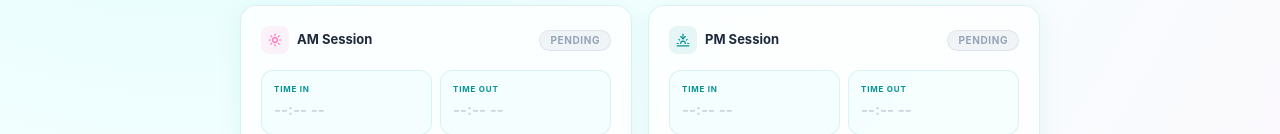
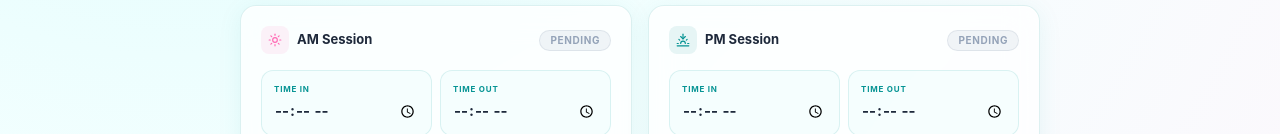
Before and after one commit to Justine-Felices/Daily-Time-Report, a Next.js app: page / in a window 1280 px wide. Shown: the part 666-800 px from the top of the page. Built offline with nearby package versions, Linux system fonts and the light colour scheme.

Commit message:
improve time logging UX with time-only inputs and validation guards

```diff
--- a/components/features/encode-past/EncodePastContent.jsx
+++ b/components/features/encode-past/EncodePastContent.jsx
@@ -24,7 +24,9 @@ const INITIAL_FORM = {
 };
 
 function calculateTotalHours({ amIn, amOut, pmIn, pmOut }) {
-  return (amIn && amOut ? 4 : amIn ? 2 : 0) + (pmIn && pmOut ? 4 : pmIn ? 2 : 0);
+  return (
+    (amIn && amOut ? 4 : amIn ? 2 : 0) + (pmIn && pmOut ? 4 : pmIn ? 2 : 0)
+  );
 }
 
 export default function EncodePastContent() {
--- a/components/features/history/HistoryContent.jsx
+++ b/components/features/history/HistoryContent.jsx
@@ -24,7 +24,9 @@ function filterHistoryRecords(records, search, filterStatus) {
       record.status.toLowerCase().includes(searchValue) ||
       noteValue.includes(searchValue);
 
-    return matchSearch && (filterStatus === "All" || record.status === filterStatus);
+    return (
+      matchSearch && (filterStatus === "All" || record.status === filterStatus)
+    );
   });
 }
 
--- a/components/features/history/components/FiltersSection.jsx
+++ b/components/features/history/components/FiltersSection.jsx
@@ -60,7 +60,11 @@ export default function FiltersSection({
             value={filterStatus}
             onChange={(event) => onFilterStatusChange(event.target.value)}
             className="w-full appearance-none outline-none"
-            style={{ ...FIELD_STYLE, padding: "9px 36px 9px 32px", cursor: "pointer" }}
+            style={{
+              ...FIELD_STYLE,
+              padding: "9px 36px 9px 32px",
+              cursor: "pointer",
+            }}
           >
             {statuses.map((statusValue) => (
               <option key={statusValue} value={statusValue}>
--- a/components/features/history/components/StatsSection.jsx
+++ b/components/features/history/components/StatsSection.jsx
@@ -17,7 +17,11 @@ const VALUE_STYLE = {
   letterSpacing: "-0.02em",
 };
 
-export default function StatsSection({ totalRecords, presentDays, hoursLogged }) {
+export default function StatsSection({
+  totalRecords,
+  presentDays,
+  hoursLogged,
+}) {
   const cards = [
     {
       label: "TOTAL RECORDS",
--- a/components/features/home/HomeDashboard.jsx
+++ b/components/features/home/HomeDashboard.jsx
@@ -4,7 +4,6 @@ import { useState } from "react";
 import useLiveClock from "@/hooks/useLiveClock";
 import useTimedFlag from "@/hooks/useTimedFlag";
 import { GLASS_INPUT_STYLE, STATUS_OPTIONS } from "@/lib/dtr-constants";
-import { formatLogTime } from "@/lib/dtr-formatters";
 import PageShell from "@/components/layout/PageShell";
 import HeaderSection from "@/components/features/home/sections/HeaderSection";
 import ProgressSection from "@/components/features/home/sections/ProgressSection";
@@ -12,9 +11,28 @@ import SessionSection from "@/components/features/home/sections/SessionSection";
 import DailyStatusSection from "@/components/features/home/sections/DailyStatusSection";
 import SummarySection from "@/components/features/home/sections/SummarySection";
 
+function formatNowClock(date) {
+  const hours = date.getHours().toString().padStart(2, "0");
+  const minutes = date.getMinutes().toString().padStart(2, "0");
+  return `${hours}:${minutes}`;
+}
+
+function toMinutes(clock) {
+  if (!clock) return null;
+  const [hours, minutes] = clock.split(":").map(Number);
+  if (Number.isNaN(hours) || Number.isNaN(minutes)) return null;
+  return hours * 60 + minutes;
+}
+
 const TARGET_HOURS = 500;
 const BASE_MONTH_HOURS = 126;
 const BASE_TOTAL_HOURS = 274;
+const NON_WORKING_STATUSES = [
+  "Sick Leave",
+  "Vacation Leave",
+  "Absent",
+  "Holiday",
+];
 
 const HOME_INPUT_STYLE = {
   ...GLASS_INPUT_STYLE,
@@ -27,6 +45,8 @@ export default function HomeDashboard() {
   const [pmSession, setPmSession] = useState({ timeIn: null, timeOut: null });
   const [dailyStatus, setDailyStatus] = useState(STATUS_OPTIONS[0]);
   const [dailyNote, setDailyNote] = useState("");
+  const [amHasTimeError, setAmHasTimeError] = useState(false);
+  const [pmHasTimeError, setPmHasTimeError] = useState(false);
   const [noteSaved, triggerNoteSaved] = useTimedFlag(2500);
   const now = useLiveClock();
 
@@ -60,33 +80,76 @@ export default function HomeDashboard() {
     : hasAnyLog
       ? "CLOCKED OUT"
       : "NOT YET";
+  const isSessionLocked = NON_WORKING_STATUSES.includes(dailyStatus);
+  const hasTimeLoggingError = amHasTimeError || pmHasTimeError;
+  const pmEarliestTime = amSession.timeOut || amSession.timeIn;
 
   const handleAmTimeIn = () => {
     setAmSession((prev) => ({
       ...prev,
-      timeIn: formatLogTime(new Date()),
+      timeIn: formatNowClock(new Date()),
     }));
   };
 
   const handleAmTimeOut = () => {
-    setAmSession((prev) => ({
-      ...prev,
-      timeOut: formatLogTime(new Date()),
-    }));
+    setAmSession((prev) => {
+      const nowClock = formatNowClock(new Date());
+      if (prev.timeIn && toMinutes(nowClock) <= toMinutes(prev.timeIn)) {
+        return prev;
+      }
+
+      return {
+        ...prev,
+        timeOut: nowClock,
+      };
+    });
   };
 
   const handlePmTimeIn = () => {
-    setPmSession((prev) => ({
-      ...prev,
-      timeIn: formatLogTime(new Date()),
-    }));
+    setPmSession((prev) => {
+      const nowClock = formatNowClock(new Date());
+      if (pmEarliestTime && toMinutes(nowClock) < toMinutes(pmEarliestTime)) {
+        return prev;
+      }
+
+      return {
+        ...prev,
+        timeIn: nowClock,
+      };
+    });
   };
 
   const handlePmTimeOut = () => {
-    setPmSession((prev) => ({
-      ...prev,
-      timeOut: formatLogTime(new Date()),
-    }));
+    setPmSession((prev) => {
+      const nowClock = formatNowClock(new Date());
+      if (pmEarliestTime && toMinutes(nowClock) < toMinutes(pmEarliestTime)) {
+        return prev;
+      }
+      if (prev.timeIn && toMinutes(nowClock) <= toMinutes(prev.timeIn)) {
+        return prev;
+      }
+
+      return {
+        ...prev,
+        timeOut: nowClock,
+      };
+    });
+  };
+
+  const handleAmTimeInChange = (value) => {
+    setAmSession((prev) => ({ ...prev, timeIn: value }));
+  };
+
+  const handleAmTimeOutChange = (value) => {
+    setAmSession((prev) => ({ ...prev, timeOut: value }));
+  };
+
+  const handlePmTimeInChange = (value) => {
+    setPmSession((prev) => ({ ...prev, timeIn: value }));
+  };
+
+  const handlePmTimeOutChange = (value) => {
+    setPmSession((prev) => ({ ...prev, timeOut: value }));
   };
 
   return (
@@ -112,6 +175,13 @@ export default function HomeDashboard() {
         onAmTimeOut={handleAmTimeOut}
         onPmTimeIn={handlePmTimeIn}
         onPmTimeOut={handlePmTimeOut}
+        onAmTimeInChange={handleAmTimeInChange}
+        onAmTimeOutChange={handleAmTimeOutChange}
+        onPmTimeInChange={handlePmTimeInChange}
+        onPmTimeOutChange={handlePmTimeOutChange}
+        onAmValidationChange={setAmHasTimeError}
+        onPmValidationChange={setPmHasTimeError}
+        sessionsLocked={isSessionLocked}
       />
 
       <DailyStatusSection
@@ -120,6 +190,7 @@ export default function HomeDashboard() {
         onDailyStatusChange={(event) => setDailyStatus(event.target.value)}
         onDailyNoteChange={(event) => setDailyNote(event.target.value)}
         onSave={triggerNoteSaved}
+        disableSave={hasTimeLoggingError}
         noteSaved={noteSaved}
         statusOptions={STATUS_OPTIONS}
         inputStyle={HOME_INPUT_STYLE}
--- a/components/features/home/components/SessionCard.jsx
+++ b/components/features/home/components/SessionCard.jsx
@@ -1,17 +1,155 @@
+import { useEffect, useState } from "react";
+
+function toEditorClock(value) {
+  if (!value) return "";
+  if (/^\d{2}:\d{2}$/.test(value)) return value;
+
+  const match = value.match(/^(\d{1,2}):(\d{2})\s(AM|PM)$/i);
+  if (!match) return "";
+
+  const hour12 = Number.parseInt(match[1], 10);
+  const minute = match[2];
+  const period = match[3].toUpperCase();
+  const hour24 =
+    period === "AM" ? hour12 % 12 : hour12 === 12 ? 12 : hour12 + 12;
+
+  return `${hour24.toString().padStart(2, "0")}:${minute}`;
+}
+
+function isValidClock(value) {
+  const match = value.match(/^(\d{2}):(\d{2})$/);
+  if (!match) return false;
+
+  const hour = Number.parseInt(match[1], 10);
+  const minute = Number.parseInt(match[2], 10);
+  return hour >= 0 && hour <= 23 && minute >= 0 && minute <= 59;
+}
+
+function toMinutes(value) {
+  const [hour, minute] = value.split(":").map(Number);
+  return hour * 60 + minute;
+}
+
 export default function SessionCard({
   title,
   icon: Icon,
   iconColor,
   session,
+  disabled = false,
+  earliestTime,
+  earliestLabel = "previous session",
+  onValidationChange,
   onTimeIn,
   onTimeOut,
+  onTimeInChange,
+  onTimeOutChange,
   inLabel,
   outLabel,
   inGrad,
   inShadow,
 }) {
+  const [timeInDraft, setTimeInDraft] = useState(() =>
+    toEditorClock(session.timeIn),
+  );
+  const [timeOutDraft, setTimeOutDraft] = useState(() =>
+    toEditorClock(session.timeOut),
+  );
+  const [fieldErrors, setFieldErrors] = useState({ timeIn: "", timeOut: "" });
+  const hasFieldError = Boolean(fieldErrors.timeIn || fieldErrors.timeOut);
+
+  useEffect(() => {
+    onValidationChange?.(hasFieldError);
+  }, [hasFieldError, onValidationChange]);
+
+  useEffect(() => {
+    setTimeInDraft(toEditorClock(session.timeIn));
+  }, [session.timeIn]);
+
+  useEffect(() => {
+    setTimeOutDraft(toEditorClock(session.timeOut));
+  }, [session.timeOut]);
+
   const done = session.timeIn && session.timeOut;
   const inProgress = session.timeIn && !session.timeOut;
+
+  const commitTimeInput = (field, value, relatedValue, onChange) => {
+    const trimmed = value.trim();
+
+    if (!trimmed) {
+      onChange?.(null);
+      setFieldErrors((current) => ({ ...current, [field]: "" }));
+      return;
+    }
+
+    if (!isValidClock(trimmed)) {
+      setFieldErrors((current) => ({
+        ...current,
+        [field]: "Use a valid time",
+      }));
+      return;
+    }
+
+    if (earliestTime && isValidClock(earliestTime)) {
+      if (toMinutes(trimmed) < toMinutes(earliestTime)) {
+        setFieldErrors((current) => ({
+          ...current,
+          [field]: `${field === "timeIn" ? "Time in" : "Time out"} must be after ${earliestLabel}`,
+        }));
+        return;
+      }
+    }
+
+    if (relatedValue && isValidClock(relatedValue)) {
+      if (
+        field === "timeOut" &&
+        toMinutes(trimmed) <= toMinutes(relatedValue)
+      ) {
+        setFieldErrors((current) => ({
+          ...current,
+          [field]: "Time out must be after time in",
+        }));
+        return;
+      }
+
+      if (field === "timeIn" && toMinutes(trimmed) >= toMinutes(relatedValue)) {
+        setFieldErrors((current) => ({
+          ...current,
+          [field]: "Time in must be before time out",
+        }));
+        return;
+      }
+    }
+
+    setFieldErrors((current) => ({ ...current, [field]: "" }));
+    onChange?.(trimmed);
+  };
+
+  const handleTimeChange = (field, nextValue, setDraft) => {
+    if (fieldErrors[field]) {
+      setFieldErrors((current) => ({ ...current, [field]: "" }));
+    }
+
+    setDraft(nextValue);
+  };
+
+  const fields = [
+    {
+      label: "TIME IN",
+      field: "timeIn",
+      value: timeInDraft,
+      setValue: setTimeInDraft,
+      relatedValue: timeOutDraft,
+      onChange: onTimeInChange,
+    },
+    {
+      label: "TIME OUT",
+      field: "timeOut",
+      value: timeOutDraft,
+      setValue: setTimeOutDraft,
+      relatedValue: timeInDraft,
+      onChange: onTimeOutChange,
+    },
+  ];
 
   return (
     <div
@@ -74,16 +212,16 @@ export default function SessionCard({
       </div>
 
       <div className="mb-4 grid grid-cols-2 gap-2">
-        {[
-          { label: "TIME IN", value: session.timeIn },
-          { label: "TIME OUT", value: session.timeOut },
-        ].map(({ label, value }) => (
+        {fields.map(
+          ({ label, field, value, setValue, relatedValue, onChange }) => (
             <div
               key={label}
               className="rounded-xl p-3"
               style={{
                 background: "rgba(240,253,253,0.6)",
-              border: "1px solid rgba(6,148,148,0.12)",
+                border: fieldErrors[field]
+                  ? "1px solid rgba(244,63,94,0.45)"
+                  : "1px solid rgba(6,148,148,0.12)",
               }}
             >
               <div
@@ -98,35 +236,80 @@ export default function SessionCard({
               >
                 {label}
               </div>
-            <div
+
+              <input
+                type="time"
+                step={60}
+                disabled={disabled}
+                value={value}
+                onChange={(event) => {
+                  handleTimeChange(field, event.target.value, setValue);
+                }}
+                onBlur={() =>
+                  commitTimeInput(field, value, relatedValue, onChange)
+                }
                 style={{
-                color: value ? "#1E293B" : "#CBD5E1",
+                  width: "100%",
+                  background: "transparent",
+                  border: "none",
+                  outline: "none",
+                  padding: 0,
+                  color: disabled
+                    ? "#94A3B8"
+                    : fieldErrors[field]
+                      ? "#E11D48"
+                      : "#1E293B",
                   fontSize: "15px",
                   fontWeight: 700,
                   fontFamily: "'Inter',sans-serif",
+                  cursor: disabled ? "not-allowed" : "text",
+                }}
+              />
+
+              {fieldErrors[field] && (
+                <div
+                  style={{
+                    marginTop: "4px",
+                    color: "#E11D48",
+                    fontSize: "9px",
+                    fontWeight: 600,
+                    fontFamily: "'Inter',sans-serif",
+                    letterSpacing: "0.03em",
                   }}
                 >
-              {value || "--:-- --"}
+                  {fieldErrors[field]}
                 </div>
+              )}
             </div>
-        ))}
+          ),
+        )}
       </div>
 
       <div className="grid grid-cols-2 gap-2">
         <button
           onClick={onTimeIn}
-          disabled={Boolean(session.timeIn)}
+          disabled={disabled || hasFieldError || Boolean(session.timeIn)}
           style={{
             padding: "9px 0",
             borderRadius: "10px",
-            background: session.timeIn ? "rgba(148,163,184,0.15)" : inGrad,
-            color: session.timeIn ? "#CBD5E1" : "#fff",
+            background:
+              disabled || hasFieldError || session.timeIn
+                ? "rgba(148,163,184,0.15)"
+                : inGrad,
+            color:
+              disabled || hasFieldError || session.timeIn ? "#CBD5E1" : "#fff",
             border: "none",
             fontFamily: "'Inter',sans-serif",
             fontSize: "12px",
             fontWeight: 700,
-            cursor: session.timeIn ? "not-allowed" : "pointer",
-            boxShadow: session.timeIn ? "none" : `0 3px 12px ${inShadow}`,
+            cursor:
+              disabled || hasFieldError || session.timeIn
+                ? "not-allowed"
+                : "pointer",
+            boxShadow:
+              disabled || hasFieldError || session.timeIn
+                ? "none"
+                : `0 3px 12px ${inShadow}`,
             letterSpacing: "0.03em",
             transition: "all 0.15s",
           }}
@@ -136,23 +319,33 @@ export default function SessionCard({
 
         <button
           onClick={onTimeOut}
-          disabled={!session.timeIn || Boolean(session.timeOut)}
+          disabled={
+            disabled ||
+            hasFieldError ||
+            !session.timeIn ||
+            Boolean(session.timeOut)
+          }
           style={{
             padding: "9px 0",
             borderRadius: "10px",
             background:
-              !session.timeIn || session.timeOut
+              disabled || hasFieldError || !session.timeIn || session.timeOut
                 ? "rgba(148,163,184,0.15)"
                 : "linear-gradient(135deg,#1E293B,#334155)",
-            color: !session.timeIn || session.timeOut ? "#CBD5E1" : "#fff",
+            color:
+              disabled || hasFieldError || !session.timeIn || session.timeOut
+                ? "#CBD5E1"
+                : "#fff",
             border: "none",
             fontFamily: "'Inter',sans-serif",
             fontSize: "12px",
             fontWeight: 700,
             cursor:
-              !session.timeIn || session.timeOut ? "not-allowed" : "pointer",
+              disabled || hasFieldError || !session.timeIn || session.timeOut
+                ? "not-allowed"
+                : "pointer",
             boxShadow:
-              !session.timeIn || session.timeOut
+              disabled || hasFieldError || !session.timeIn || session.timeOut
                 ? "none"
                 : "0 3px 10px rgba(30,41,59,0.3)",
             letterSpacing: "0.03em",
--- a/components/features/home/sections/SessionSection.jsx
+++ b/components/features/home/sections/SessionSection.jsx
@@ -18,11 +18,20 @@ export default function SessionSection({
   now,
   amSession,
   pmSession,
+  sessionsLocked,
   onAmTimeIn,
   onAmTimeOut,
   onPmTimeIn,
   onPmTimeOut,
+  onAmTimeInChange,
+  onAmTimeOutChange,
+  onPmTimeInChange,
+  onPmTimeOutChange,
+  onAmValidationChange,
+  onPmValidationChange,
 }) {
+  const pmEarliestTime = amSession.timeOut || amSession.timeIn || null;
+
   return (
     <div>
       <div className="mb-3 flex items-center gap-2 px-1">
@@ -43,8 +52,12 @@ export default function SessionSection({
           icon={Sun}
           iconColor="#FF69B4"
           session={amSession}
+          onValidationChange={onAmValidationChange}
           onTimeIn={onAmTimeIn}
           onTimeOut={onAmTimeOut}
+          onTimeInChange={onAmTimeInChange}
+          onTimeOutChange={onAmTimeOutChange}
+          disabled={sessionsLocked}
           inLabel="AM IN"
           outLabel="AM OUT"
           inGrad="linear-gradient(135deg,#FF69B4,#ff8fca)"
@@ -56,8 +69,14 @@ export default function SessionSection({
           icon={Sunset}
           iconColor="#069494"
           session={pmSession}
+          onValidationChange={onPmValidationChange}
+          earliestTime={pmEarliestTime}
+          earliestLabel="AM session"
           onTimeIn={onPmTimeIn}
           onTimeOut={onPmTimeOut}
+          onTimeInChange={onPmTimeInChange}
+          onTimeOutChange={onPmTimeOutChange}
+          disabled={sessionsLocked}
           inLabel="PM IN"
           outLabel="PM OUT"
           inGrad="linear-gradient(135deg,#069494,#0aacac)"
```
Also changed, not shown: components/features/home/sections/DailyStatusSection.jsx (+13 -6 lines), components/features/profile/components/PersonalInfoSection.jsx (+13 -2 lines), components/features/profile/components/ProfileHeaderCard.jsx (+6 -1 lines), lib/dtr-formatters.js (+14 -0 lines). Lines whose indentation alone changed are shown as unchanged.
